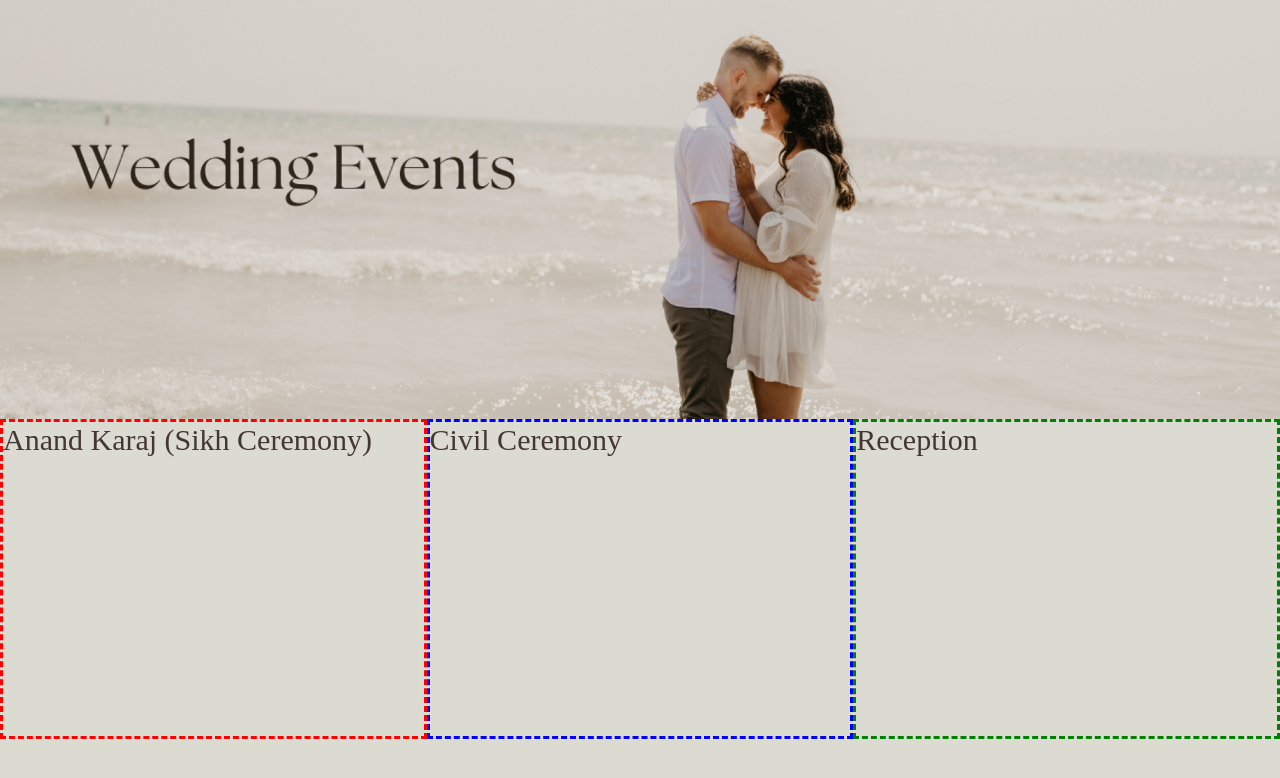
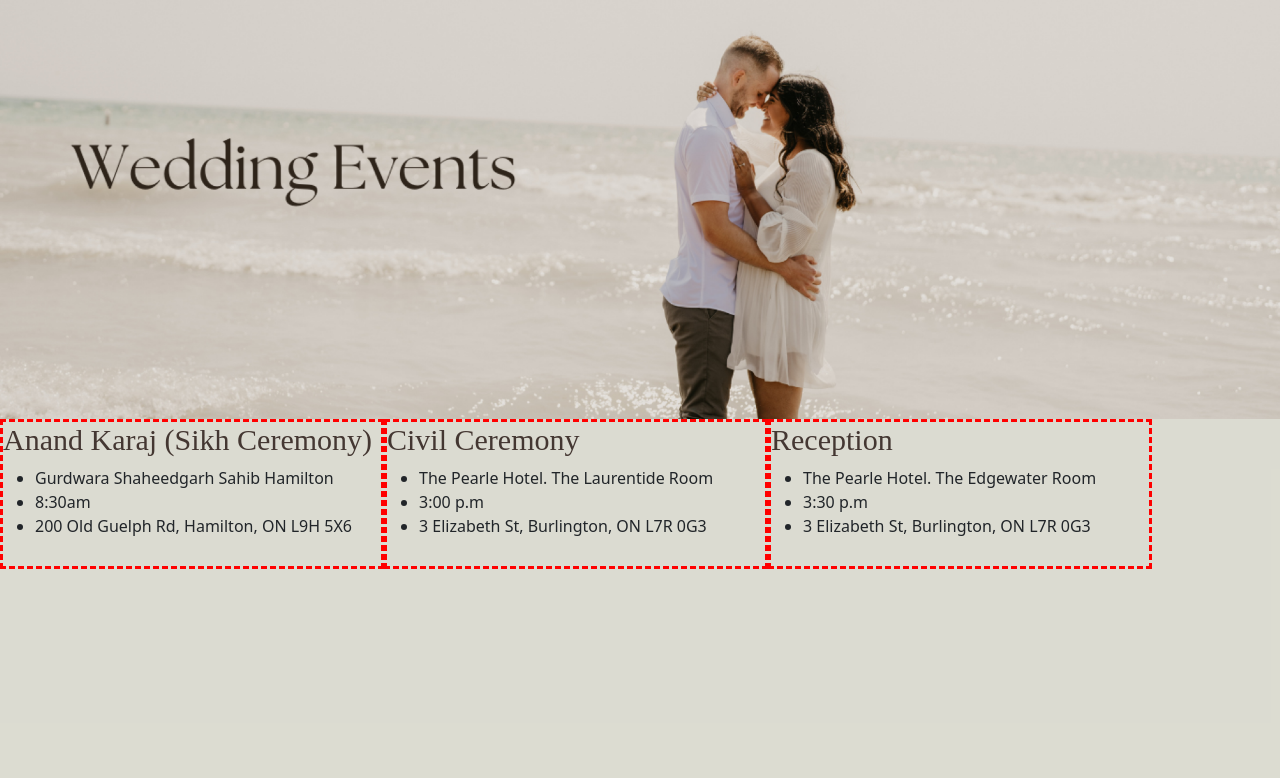
Before and after one commit to MichaelSault/TanyaWeddingWebsite, a React (Vite) app: page / in a window 1280 px wide. Shown: the part 802-1580 px from the top of the page. Built offline with nearby package versions, Linux system fonts and the light colour scheme.

Commit message:
more front-end design changes

```diff
--- a/src/App.css
+++ b/src/App.css
@@ -80,18 +80,30 @@ h3 {
   text-shadow: 1px 2px 0 #000;
 }
 
+#eventTitle{
+  min-width: 100%;
+}
+
 #primaryEvents {
   height: 100vh;
   display: flex;
   width: 100%;
+  min-width: 957px;
 }
 
-#red {
+#event {
   border-color: red;
   border-style: dashed;
-  width: 33.33%;
-  height: 40%;
+  width: 384px;
+  min-width: 384px;
+  height: 150px;
   display: flex;
+  flex-direction: column;
+  justify-content: flex-start;
+  text-align: left;
+}
+
+li {
   justify-content: flex-start;
 }
 
@@ -103,6 +115,7 @@ h3 {
 #blue {
   border-color: blue;
   border-style: dashed;
+  min-width: 319px;
   width: 33.33%;
   height: 40%;
   display: flex;
@@ -112,6 +125,7 @@ h3 {
 #green {
   border-color: green;
   border-style: dashed;
+  min-width: 319px;
   width: 33.33%;
   height: 40%;
   display: flex;
@@ -120,7 +134,7 @@ h3 {
 
 .ImageHeader {
   background-image: url('./assets/Header/Header.png');
-  background-position: center top;
+  background-position: center left;
   width: 100%;
   height: 100vh;
   padding-top: 1em;
--- a/src/components/home.component.jsx
+++ b/src/components/home.component.jsx
@@ -15,11 +15,39 @@ function Home() {
           {/* <EventBanner event={'Anand Karaj'} date={'Aug 17th'} location={'Burlington'} details={"The day will begin with the baraat (groom's parade). The anand karaj is comprised of a series of prayers and hymns (lavanns) which symbolizes the bride and grooms vows to one another."}/>
           <EventBannerMirror event={'Civil Ceremony'} date={'Aug 18th'} location={'Burlington'} details={"The civil wedding ceremony will take place followed by cocktail hour, dinner and dancing to celebrate the final day of the wedding week."}/> */}
 
+
           <img src="src/assets/Header/WeddingEvents.png" className="d-block" width="100%" height="60%" alt="..."/>
         <div id='primaryEvents'>
-          <div id='red' width="33%" height="40%"><h2 id='redText'>Anand Karaj (Sikh Ceremony)</h2></div>
-          <div id='blue' width="33%" height="40%"><h2 id='redText'>Civil Ceremony</h2></div>
-          <div id='green' width="33%" height="40%"><h2 id='redText'>Reception</h2></div>
+          <div id='event' width="33%" height="40%">
+            <div className='eventTitle'>
+              <h2 id='redText'>Anand Karaj (Sikh Ceremony)</h2>
+            </div>
+            <ul>
+              <li>Gurdwara Shaheedgarh Sahib Hamilton</li>
+              <li>8:30am</li>
+              <li>200 Old Guelph Rd, Hamilton, ON L9H 5X6</li>
+            </ul>
+          </div>
+          <div id='event' width="33%" height="40%">
+            <h2 id='redText'>Civil Ceremony</h2>
+            <ul>
+              <li>The Pearle Hotel. The Laurentide Room</li>
+              <li>3:00 p.m</li>
+              <li>3 Elizabeth St, Burlington, ON L7R 0G3</li>
+            </ul>
+          </div>
+          <div id='event' width="33%" height="40%">
+            <div className='eventTitle'>
+              <h2 id='redText'>Reception</h2>
+            </div>
+            <div width='1000px'>
+            <ul>
+              <li>The Pearle Hotel. The Edgewater Room</li>
+              <li>3:30 p.m</li>
+              <li>3 Elizabeth St, Burlington, ON L7R 0G3</li>
+            </ul>
+            </div>
+          </div>
         </div>
     </>
   )
```
